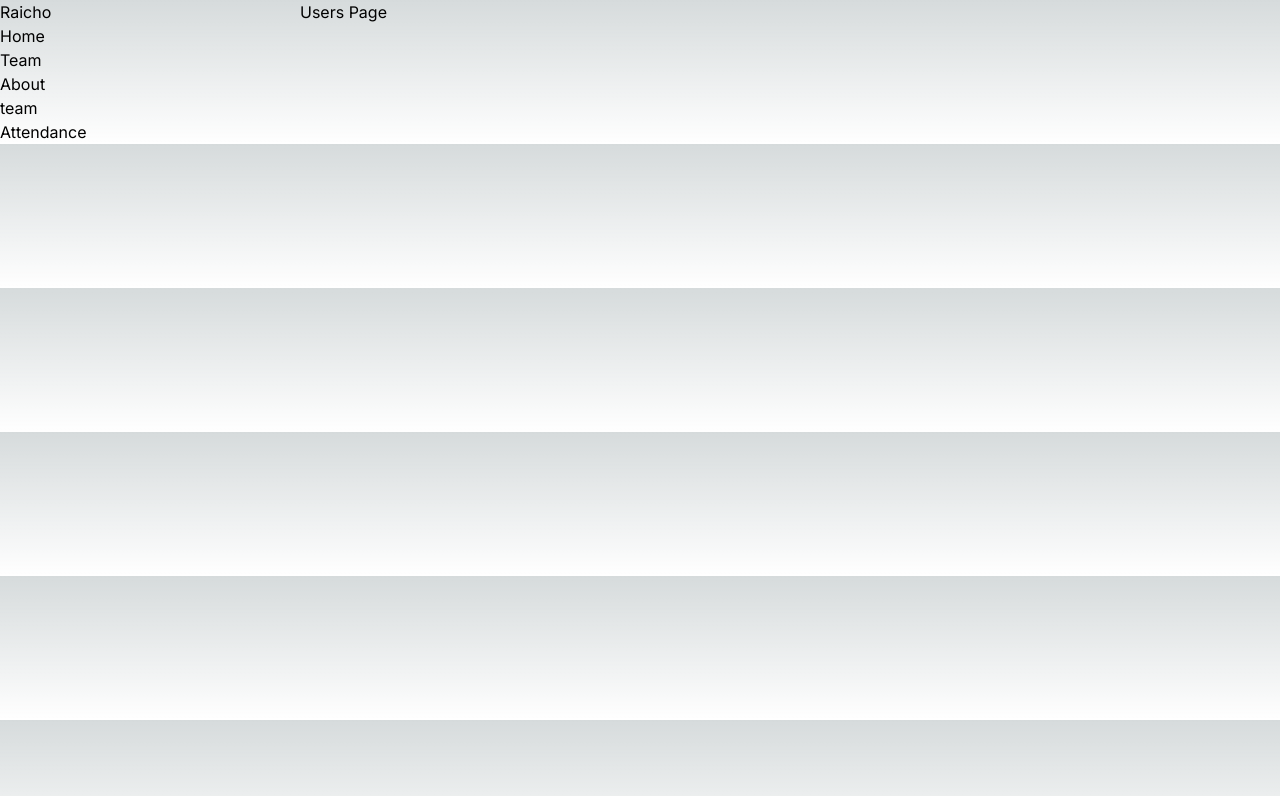
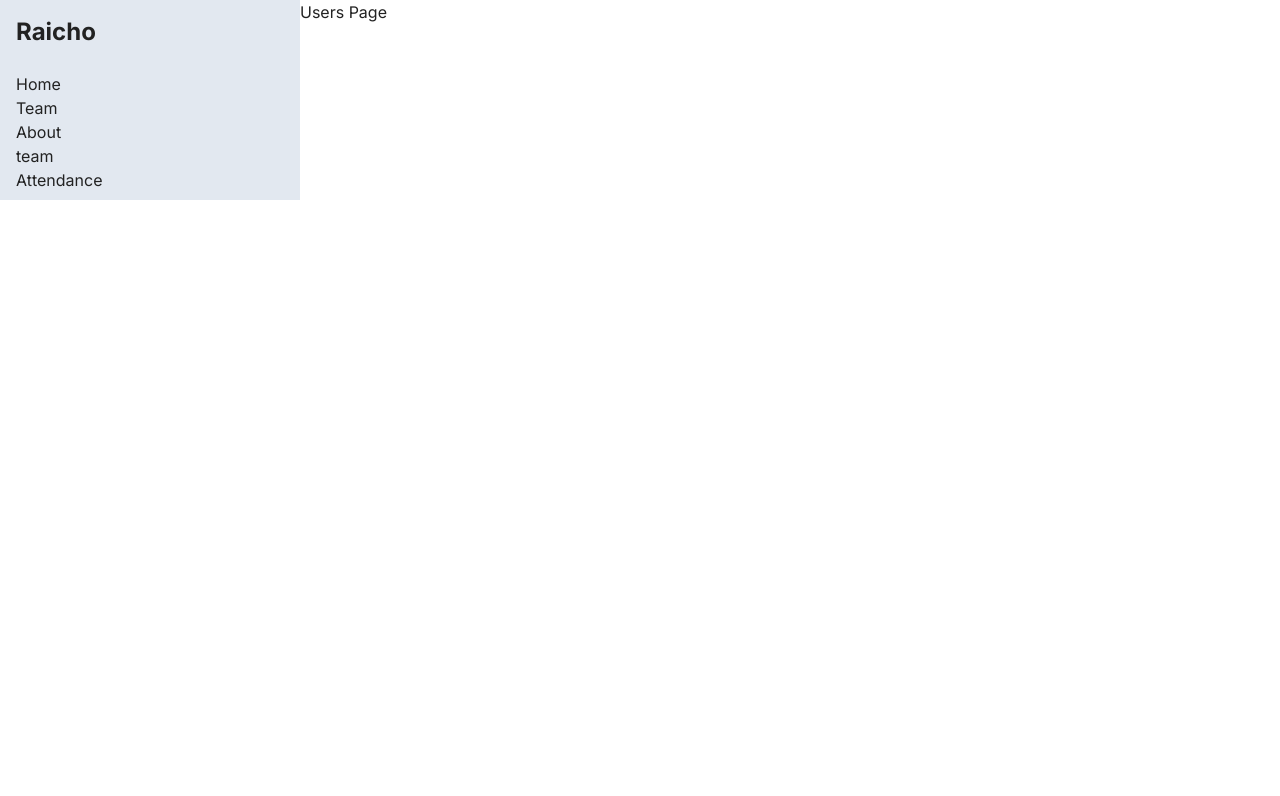
Before and after one commit to nedew/raicho, a Next.js app in the folder apps/web/: page /users in a window 1280 px wide. Shown: the top 796 px of the page. Built offline with nearby package versions, Linux system fonts and the light colour scheme.

Commit message:
Update global CSS and Sidebar component

```diff
--- a/apps/web/src/app/globals.css
+++ b/apps/web/src/app/globals.css
@@ -90,13 +90,15 @@ body {
 }
 
 body {
-  color: rgb(var(--foreground-rgb));
-  background: linear-gradient(
+  /* color: rgb(var(--foreground-rgb)); */
+  /* background: linear-gradient(
       to bottom,
       transparent,
       rgb(var(--background-end-rgb))
     )
-    rgb(var(--background-start-rgb));
+    rgb(var(--background-start-rgb)); */
+  background-color: #fff;
+  color: #222222;
 }
 
 a {
--- a/apps/web/src/components/Sidebar/Sidebar.tsx
+++ b/apps/web/src/components/Sidebar/Sidebar.tsx
@@ -3,9 +3,11 @@ import React, { FC } from 'react';
 
 const Sidebar: FC = () => {
   return (
-    <aside className={'position-sticky w-[300px]'}>
-      <div>Raicho</div>
-      <div>
+    <aside className={'position-sticky w-[300px] bg-slate-200'}>
+      <div className={'flex items-center px-4 py-4'}>
+        <h1 className={'text-2xl font-bold'}>Raicho</h1>
+      </div>
+      <div className={'px-4 py-2'}>
         <ul>
           {menues.map((menu) => (
             <li key={menu.id}>
```
